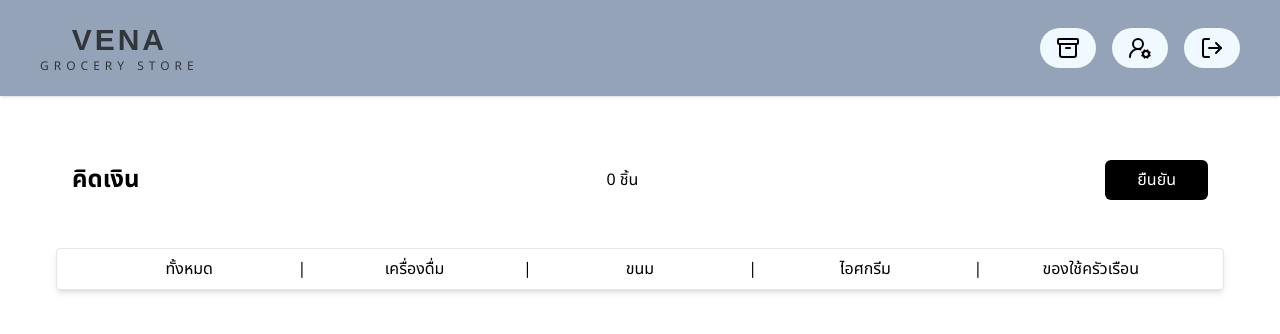
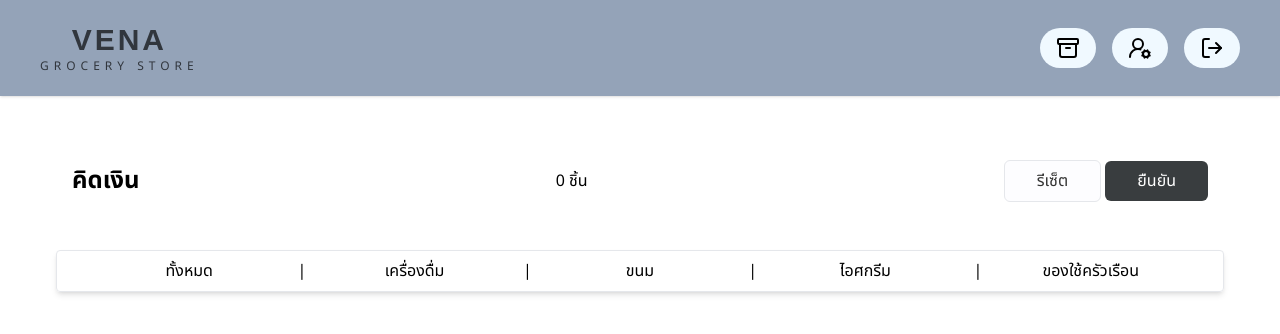
Before and after one commit to DefinitelyNotJay/SGM, a Django app: page /payment in a window 1280 px wide. Shown: the top 334 px of the page. Run offline with Django 5.2, Linux system fonts and the light colour scheme; data that the repository does not hold is empty; some libraries are stand-ins or nearby versions; some web fonts are replaced.

Commit message:
add reset cart button

```diff
--- a/SGM/store/templates/employee/payment.html
+++ b/SGM/store/templates/employee/payment.html
@@ -11,9 +11,14 @@ Home Page
   <div>
     <span id="amount">0</span><span> ชิ้น</span>
   </div>
-  <button onclick="processPayment()" id="test-click" class="px-8 py-2 bg-[#000] text-[#fff] rounded-md">
+ <div>
+  <button onclick="clearSelectedProduct()" id="test-click" class="px-8 py-2 bg-[#fdfdff] hover:bg-gray-100 border text-[#333] rounded-md">
+    รีเซ็ต
+  </button>
+  <button onclick="processPayment()" id="test-click" class="px-8 py-2 bg-[#393d3f] hover:bg-[#222] text-[#fff] rounded-md">
     ยืนยัน
   </button>
+ </div>
 </div>
 <div
   class="border rounded px-6 py-2 flex justify-between text-center shadow-md mt-12"
@@ -43,6 +48,7 @@ Home Page
   const amount_element = document.querySelector("#amount");
 
   const ordered_product = JSON.parse(localStorage.getItem("ordered_product"));
+  // check if employee selected product before refresh page
   if (ordered_product){
     const {storage_products, storage_amount} = ordered_product
     amount_element.textContent = storage_amount
@@ -54,18 +60,6 @@ Home Page
         document.querySelector(`#product-${productId}`).classList.add("bg-gray-200")
       }
     })
-  }
-
-  async function switchPage(url){
-    await fetch(`/payment/${url}`, {
-      method: "GET",
-      headers: {
-        "Content-Type": "application/json",
-        "X-CSRFToken": "{{ csrf_token }}",
-      },
-      body:JSON.stringify({"order_product": selectedProducts})
-    },
-    )
   }
 
   function selectProduct(product_id){
@@ -94,6 +88,11 @@ Home Page
     localStorage.setItem("ordered_product", JSON.stringify({storage_products: selectedProducts, storage_amount: amount}))
   };
 
+  function clearSelectedProduct(){
+    localStorage.removeItem("ordered_product")
+    window.location.reload()
+  }
+
   async function processPayment(){
     await fetch(`/payment`, {
       method: "POST",
```
